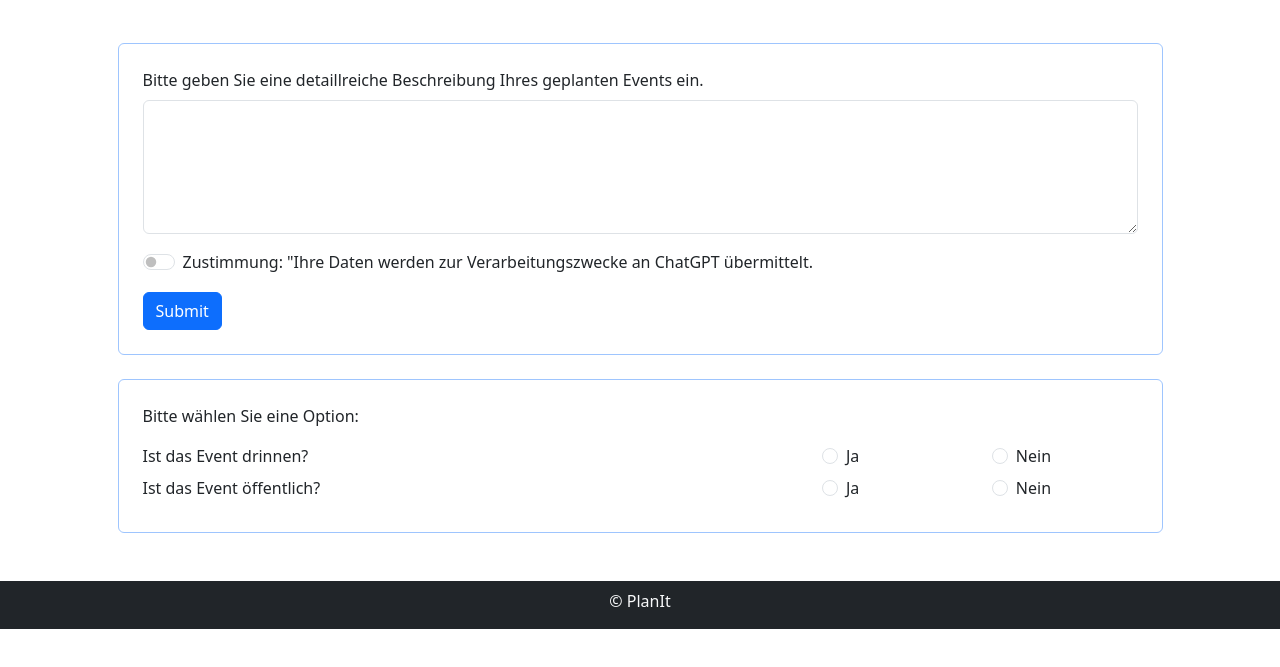
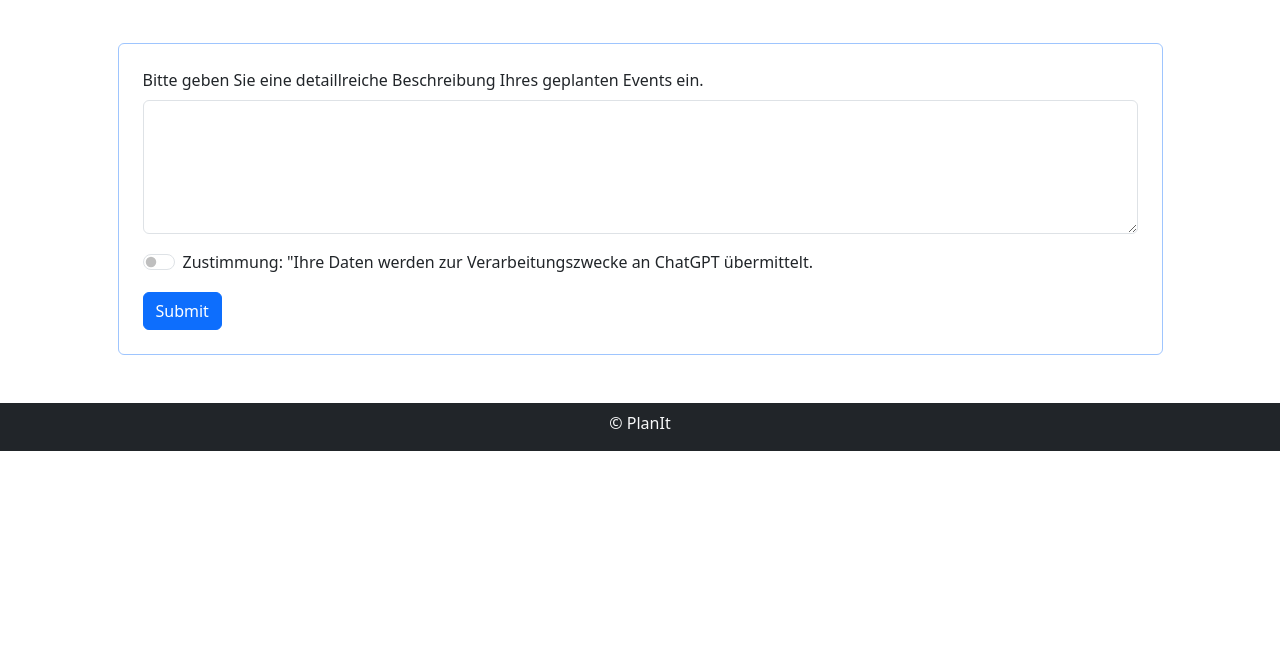
Before and after one commit to mogisler/Hackaton25, a website: page index.html in a window 1280 px wide. Shown: the part 89-756 px from the top of the page. Drawn offline with nearby package versions, Linux system fonts and the light colour scheme.

Commit message:
separate page2

```diff
--- a/index.html
+++ b/index.html
@@ -40,41 +40,6 @@
             </div>
         </div>
     </main>
-    <div class="container mt-4">
-        <div class="row justify-content-center">
-            <div class="col-11 my-auto border border-primary-subtle p-4 rounded">
-                <p>Bitte wählen Sie eine Option:</p>
-                <!-- Row 1 -->
-                <div class="row align-items-center mb-2">
-                    <div class="col-8">
-                        <p class="mb-0">Ist das Event drinnen?</p>
-                    </div>
-                    <div class="col-2">
-                        <input class="form-check-input" type="radio" name="eventLocation" id="radioJa1" value="Ja">
-                        <label class="form-check-label ms-1" for="radioJa1">Ja</label>
-                    </div>
-                    <div class="col-2">
-                        <input class="form-check-input" type="radio" name="eventLocation" id="radioNein1" value="Nein">
-                        <label class="form-check-label ms-1" for="radioNein1">Nein</label>
-                    </div>
-                </div>
-                <!-- Row 2 -->
-                <div class="row align-items-center mb-2">
-                    <div class="col-8">
-                        <p class="mb-0">Ist das Event öffentlich?</p>
-                    </div>
-                    <div class="col-2">
-                        <input class="form-check-input" type="radio" name="eventPublic" id="radioJa2" value="Ja">
-                        <label class="form-check-label ms-1" for="radioJa2">Ja</label>
-                    </div>
-                    <div class="col-2">
-                        <input class="form-check-input" type="radio" name="eventPublic" id="radioNein2" value="Nein">
-                        <label class="form-check-label ms-1" for="radioNein2">Nein</label>
-                    </div>
-                </div>
-            </div>
-        </div>
-    </div>
     <footer>
         <div class="footer bg-dark text-light text-center text-lg-start mt-5">
             <div class="row">
@@ -91,7 +56,6 @@
         integrity="sha384-YUe2LzesAfftltw+PEaao2tjU/QATaW/rOitAq67e0CT0Zi2VVRL0oC4+gAaeBKu"
         crossorigin="anonymous"></script>
     <script src="frontend.js"></script>
-    <script src="displaytable.js"></script>
 </body>
 
 </html>
```
Also changed, not shown: 1 other file.
